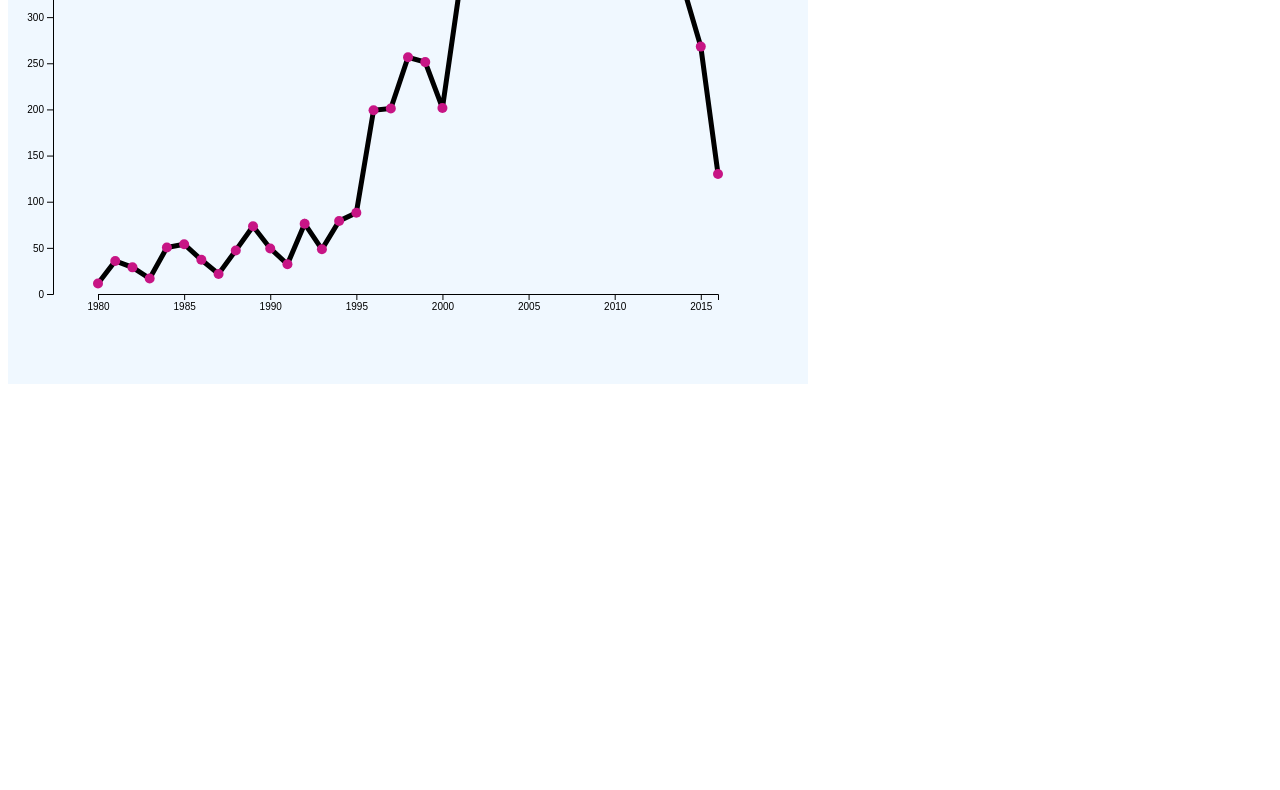
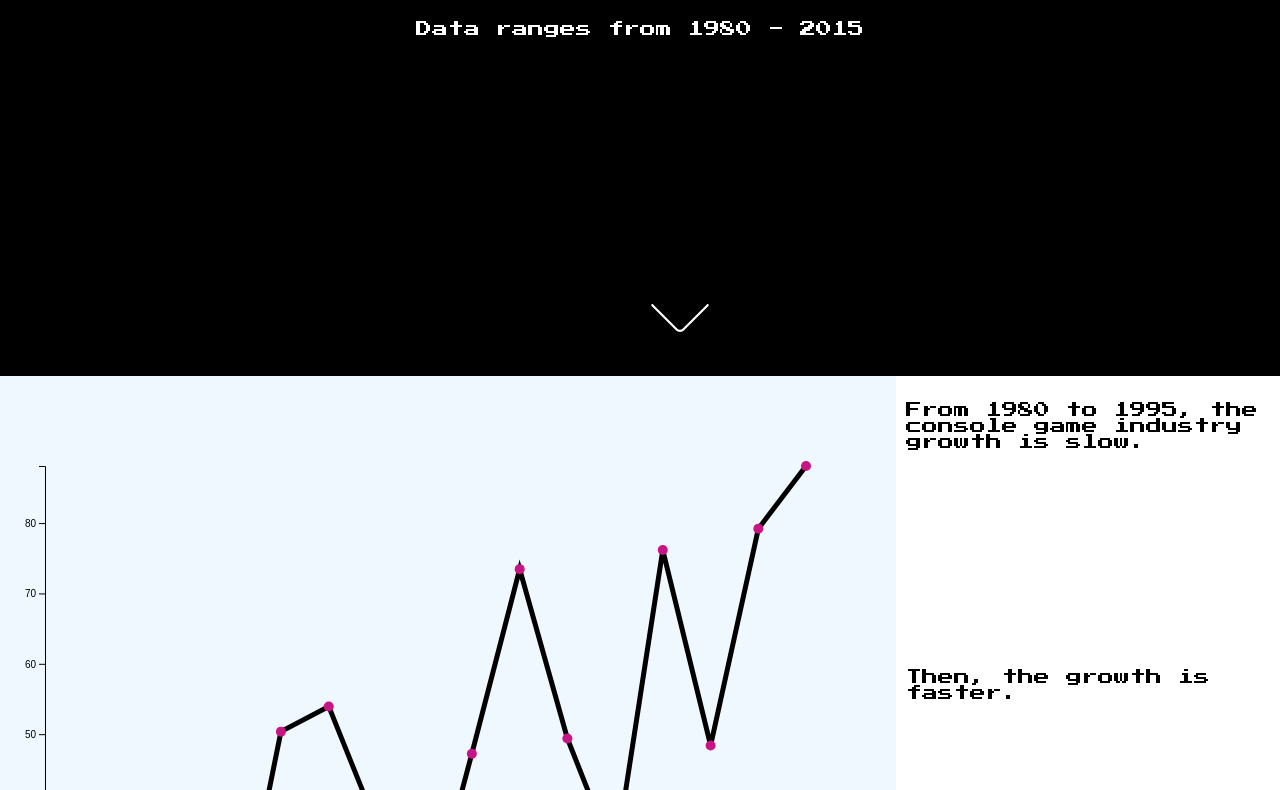
Before and after one commit to WenheLI/console-game-viz, a website built with Parcel: page index.html in a window 1280 px wide. Shown: the part 424-1214 px from the top of the page. Before the commit the page ends 816 px from the top, so only its background shows below. Built offline with nearby package versions, Linux system fonts and the light colour scheme; files whose address does not match are found by name.

Commit message:
add layout

```diff
--- a/index.html
+++ b/index.html
@@ -3,7 +3,29 @@
 <head>
     <title>Console Games</title>
     <style>
+        @font-face {
+            font-family: 'game';
+            src: url('./data/game_over.ttf');
+        }
+
+        @keyframes blink {
+            from {
+                opacity: 1;
+            }
+
+            to {
+                opacity: 0;
+            }
+        }
+
+        body {
+            margin: 0;
+            overflow: hidden;
+        }
+
         #display {
+            width: 100%;
+            height: 100%;
             display: flex;
             flex-direction: row;
         }
@@ -13,10 +35,84 @@
             flex-direction: column;
             justify-content: center;
         }
+
+        #intro {
+            display: flex;
+            flex-direction: column;
+            justify-content: center;
+            margin: 0;
+            width: 100%;
+            height: 100%;
+            background-color: black;
+        }
+
+        #intro div {
+            display: flex;
+            flex-direction: row;
+            justify-content: center;
+            text-align: center;
+        }
+
+        h1 {
+            font-family: 'Press Start 2P', cursive;
+            color: white;
+        }
+
+        p {
+            font-family: 'Press Start 2P', cursive;
+            color: white;
+        }
+
+        #next-button {
+            position: absolute;
+            bottom: 10px;
+            left: 50%;
+            cursor: pointer;
+        }
+
+        #next-button img {
+            /* animation: blink 5s 5s infinite; */
+            width: 80px;
+            height: 80px;
+        }
+
+        #container {
+            width: 70%;
+            height: 100%;
+        }
+
+        #text {
+            height: 100%;
+            width: 30%;
+
+            padding: 10px;
+        }
+
+        #text div {
+            width: 100%;
+            height: 100%;
+        }
+
+        #text div p {
+            color: black;
+        }
     </style>
+    <link href="https://fonts.googleapis.com/css?family=Press+Start+2P&display=swap" rel="stylesheet">
+
 </head>
 
 <body>
+    <div id="intro">
+        <div>
+            <h1>What is happening in the Console Game Industry?</h1>
+        </div>
+        <div>
+            <p>Data ranges from 1980 - 2015</p>
+        </div>
+        <div id="next-button">
+            <img id="next-button-img" src="./data/arrow.svg" alt="" srcset="">
+        </div>
+    </div>
     <div id="display">
 
         <div id="container">
@@ -24,7 +120,15 @@
         </div>
 
         <div id="text">
-            <p>Loading data ...</p>
+            <div id="phase-1">
+                <p>From 1980 to 1995, the console game industry growth is slow.</p>
+            </div>
+            <div id="phase-2">
+                <p>Then, the growth is faster.</p>
+            </div>
+            <div id="phase-3">
+                <p>In the recent 5 years, the sales went down, since mobile games are in the market.</p>
+            </div>
         </div>
     </div>
     <script src="./index.ts"></script>
--- a/index.ts
+++ b/index.ts
@@ -31,9 +31,18 @@ const sum = (arr: Array<number>): number => {
 }
 
 const main = async () => {
-    const w = 800;
-    const h = 800;
+    const w = window.innerWidth * .7;
+    const h = window.innerHeight;
     const padding = 90;
+
+    const nextButton = document.getElementById('next-button-img');
+    const displayDiv = document.getElementById('display');
+    nextButton.addEventListener('click', (e) => {
+        scrollTo({
+            top: window.innerHeight,
+            behavior: 'smooth'
+        })
+    })
 
     const textArea = document.getElementById('text');
 
@@ -43,10 +52,12 @@ const main = async () => {
                     .style('background', 'aliceblue')
 
     let data = await d3.csv('./videogames.csv');
-    textArea.innerHTML = '';
+
     data = data.filter((it) => it['yearOfRelease'] !== 'N/A')
                 .filter((it) => it['yearOfRelease'] !== '2017')
+                .filter((it) => it['yearOfRelease'] !== '2016')
                 .filter((it) => it['yearOfRelease'] !== '2020');
+
     const gameData: Array<VideoGame> = data.map((it) => {
         const d: VideoGame = {} as VideoGame;
         const strings = ["name","platform","publisher","developer","rating","genre"];
@@ -67,19 +78,33 @@ const main = async () => {
 
     const years = Array.from(new Set(data.map((it) => it.yearOfRelease)));
     const salesData = years.map((year) => {
+        const currYears = d3.timeParse('%Y')(year).getTime();
+        const platforms = Array.from(new Set(gameData
+                    .filter((it) => it.yearOfRelease.getTime() === currYears)
+                    .map(it => it.platform)));
         return {
             year: d3.timeParse('%Y')(year),
             sales: sum(
-                gameData.filter((it) => it.yearOfRelease.getTime() === d3.timeParse('%Y')(year).getTime())
+                gameData.filter((it) => it.yearOfRelease.getTime() === currYears)
                 .map((it) => it.GlobalSales)
-            )
+            ),
+            platformSales: platforms.map((it) => {
+                const sumSales = sum(
+                    gameData.filter((game) => game.platform === it).map(it => it.GlobalSales)
+                );
+                const o = {};
+                o[it] = sumSales
+                return o;
+            })
         }
     }).sort((a, b) => {
         if (a.year < b.year) return 1
         else return -1;
     });
 
-    let xDomain = d3.extent(salesData, function (d) {
+    let selectedData = salesData.filter((it) => it.year.getFullYear() <= 1995);
+
+    let xDomain = d3.extent(selectedData, function (d) {
         return d.year
     });
     let xScale = d3.scaleTime().domain(xDomain).range([padding, w - padding]);
@@ -89,7 +114,7 @@ const main = async () => {
         .attr("transform", "translate(0," + (h - padding) + ")");
     xAxisGroup.call(xAxis);
 
-    let yMax = d3.max(salesData, function (d) {
+    let yMax = d3.max(selectedData, function (d) {
         return d.sales;
     })
     let yDomain = [0, yMax];
@@ -106,14 +131,18 @@ const main = async () => {
         })
         .y((d) => yScale(d.sales));
 
-    viz.selectAll(".global").data([salesData])
+    viz.selectAll(".global").data([selectedData])
         .enter()
         .append("path")
         .attr('class', 'line global')
         .attr("d", lineMaker)
         .attr('stroke', 'black')
         .attr('stroke-width', '5px')
-        .style('fill', 'none');
+        .style('fill', 'none')
+        .style('opacity', 1);
+
+    // const length = d3.selectAll('.global').node().getTotalLength();
+    // console.log(length)
 
     viz.selectAll('.point').data(salesData)
         .enter()
@@ -135,16 +164,8 @@ const main = async () => {
                     .transition()
                     .duration(1000)
                     .attr('y2', yScale(0));
-                viz.append('rect')
-                    .attr('class', 'selectedArea')
-                    .attr('x', xScale(d.year))
-                    .attr('y', yScale(yMax))
-                    .attr('width', 160)
-                    .attr('height', yScale(0))
-                    .style('opacity', .5)
-                    .style('fill', 'black')
-            textArea.innerHTML = '';
-            textArea.innerHTML = `<p>This is ${d.year.getFullYear()} </p> <br > <p> The global sales are ${d.sales.toFixed(2)} millions</p> <br >`
+            // textArea.innerHTML = '';
+            // textArea.innerHTML = `<p>This is ${d.year.getFullYear()} </p> <br > <p> The global sales are ${d.sales.toFixed(2)} millions</p> <br >`
 
             d3.select(this)
                 .append('text')
@@ -159,7 +180,7 @@ const main = async () => {
              .transition()
              .style('fill', '#c71585')
              .attr('r', 5);
-             textArea.innerHTML = ``;
+            //  textArea.innerHTML = ``;
 
             viz.selectAll('.selectedArea').remove();
 
```
Also changed, not shown: a.ts (deleted), data/arrow.svg (added), data/game_over.ttf (added), 2 other files.
